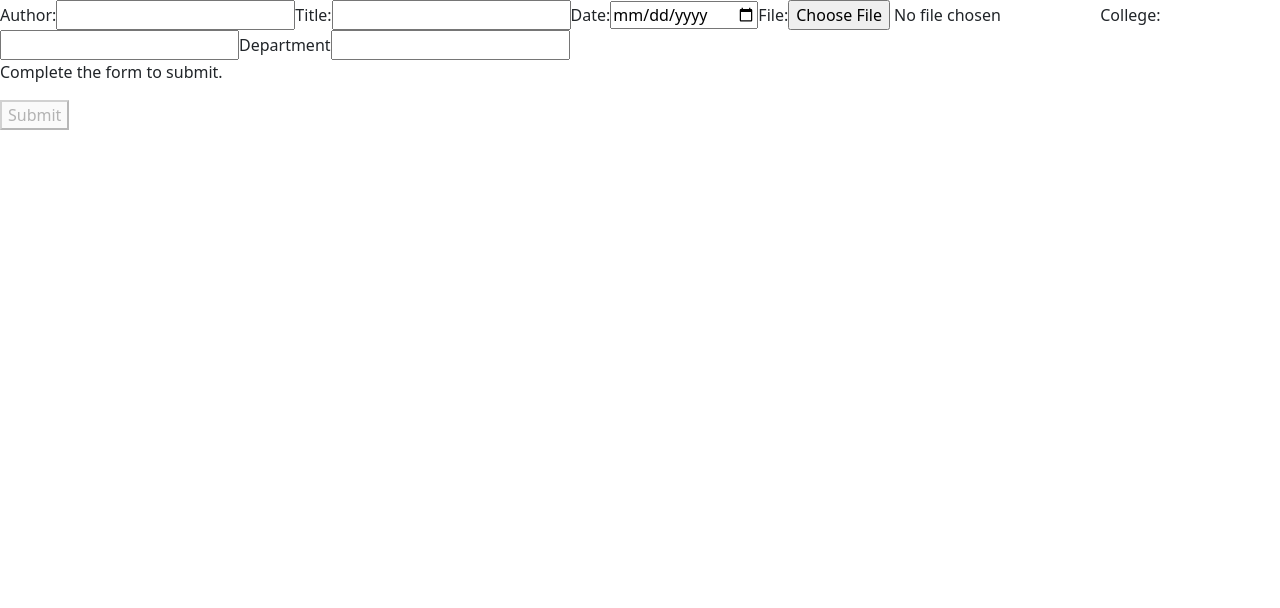
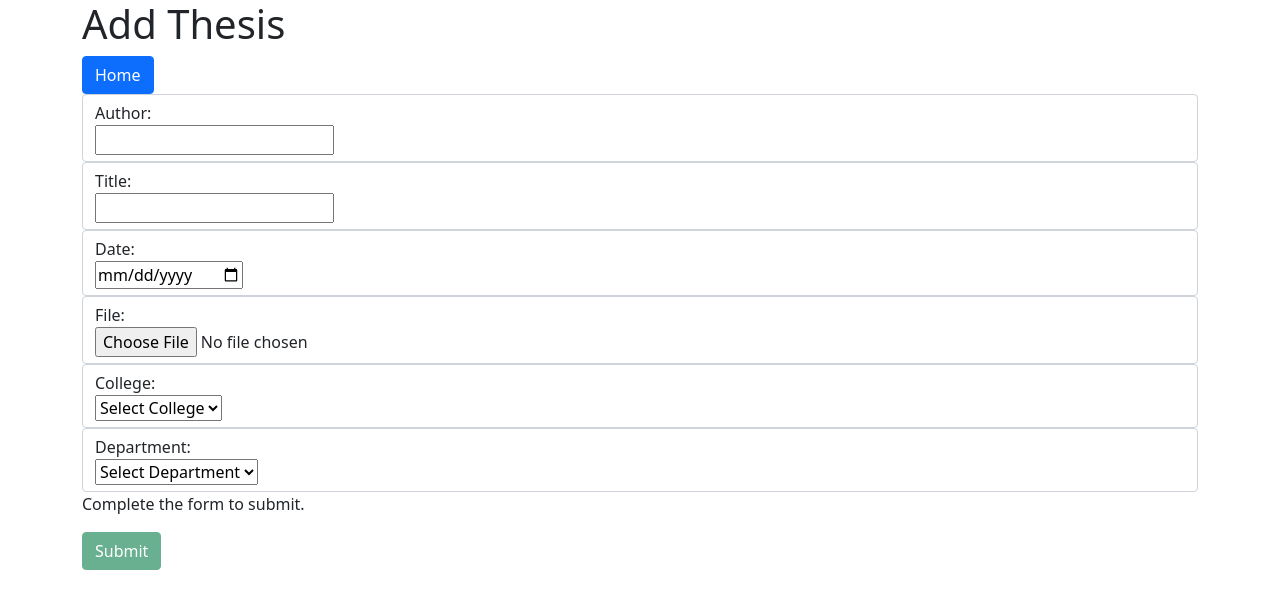
Before and after one commit to christianjaena/MEAN-File-Upload, an Angular app in the folder client/: page /addThesis in a window 1280 px wide. Shown: the top 608 px of the page. Built offline with nearby package versions, Linux system fonts and the light colour scheme.

Commit message:
refactored input form component and switched from ngModel forms to reactive forms

```diff
--- a/client/src/app/components/input-form/input-form.component.html
+++ b/client/src/app/components/input-form/input-form.component.html
@@ -1,8 +1,4 @@
 <!-- <div class="container">
-  <h1>File Upload</h1>
-  <button class="btn btn-primary">
-    <a routerLink="/">Home</a>
-  </button>
   <div class="form-group">
     <div class="form-control">
       <div>
@@ -37,18 +33,6 @@
         <label for="college">College</label>
       </div>
       <div>
-        <select
-          name="college"
-          id="college"
-          [(ngModel)]="college"
-          (change)="onCollegeSelected()"
-		  required
-        >
-          <option value="" disabled selected>Select College</option>
-          <option *ngFor="let college of colleges" value="{{ college }}">
-            {{ college }}
-          </option>
-        </select>
       </div>
     </div>
     <div class="form-control">
@@ -56,15 +40,6 @@
         <label for="department">Department</label>
       </div>
       <div>
-        <select name="department" id="department" [(ngModel)]="department" required>
-          <option value="" disabled selected>Select Department</option>
-          <option
-            *ngFor="let department of departments"
-            value="{{ department }}"
-          >
-            {{ department }}
-          </option>
-        </select>
       </div>
     </div>
     <div class="form-control">
@@ -94,24 +69,86 @@
   </div>
 </div> -->
 
-<form [formGroup]="documentForm" (ngSubmit)="onSubmit()">
+<div class="container">
+  <h1>Add Thesis</h1>
+  <button class="btn btn-primary">
+    <a routerLink="/">Home</a>
+  </button>
+  <form class="form-group" [formGroup]="documentForm" (ngSubmit)="onSubmit()">
+    <div class="form-control">
       <label for="author">Author: </label>
+      <div>
         <input id="author" type="text" formControlName="author" />
+      </div>
+    </div>
+    <div class="form-control">
       <label for="title">Title: </label>
+      <div>
         <input id="title" type="text" formControlName="title" />
+      </div>
+    </div>
+    <div class="form-control">
       <label for="date">Date: </label>
+      <div>
         <input id="date" type="date" formControlName="date" />
+      </div>
+    </div>
+    <div class="form-control">
       <label for="file">File: </label>
+      <div>
         <input
           id="file"
           type="file"
           formControlName="file"
           (change)="onFileChange($event)"
         />
+      </div>
+    </div>
+    <div class="form-control">
       <label for="college">College: </label>
-  <input id="college" type="text" formControlName="college" />
-  <label for="department">Department </label>
-  <input id="department" type="text" formControlName="department" />
-  <p>Complete the form to submit.</p>
-  <button type="submit" [disabled]="!documentForm.valid">Submit</button>
+      <div>
+        <select
+          name="college"
+          id="college"
+          formControlName="college"
+          (change)="onCollegeSelected()"
+          required
+        >
+          <option value="" disabled selected>Select College</option>
+          <option *ngFor="let college of colleges" value="{{ college }}">
+            {{ college }}
+          </option>
+        </select>
+      </div>
+    </div>
+    <div class="form-control">
+      <label for="department">Department: </label>
+      <div>
+        <select
+          name="department"
+          id="department"
+          formControlName="department"
+          required
+        >
+          <option value="" disabled selected>Select Department</option>
+          <option
+            *ngFor="let department of departments"
+            value="{{ department }}"
+          >
+            {{ department }}
+          </option>
+        </select>
+      </div>
+    </div>
+    <p *ngIf="!documentForm.valid">Complete the form to submit.</p>
+    <div>
+      <button
+        class="btn btn-success"
+        type="submit"
+        [disabled]="!documentForm.valid"
+      >
+        Submit
+      </button>
+    </div>
   </form>
+</div>
--- a/client/src/app/components/input-form/input-form.component.ts
+++ b/client/src/app/components/input-form/input-form.component.ts
@@ -1,5 +1,5 @@
 import { DocumentService } from '../../services/document.service';
-import { Component } from '@angular/core';
+import { Component, OnInit } from '@angular/core';
 import { Location } from '@angular/common';
 import Colleges from './Colleges';
 import { FormControl, FormGroup, Validators } from '@angular/forms';
@@ -9,78 +9,58 @@ import { FormControl, FormGroup, Validators } from '@angular/forms';
   templateUrl: './input-form.component.html',
   styleUrls: ['./input-form.component.css'],
 })
-export class InputFormComponent {
-  author: string;
-  title: string;
-  date: string;
-  selectedFile: File;
-  college: string;
-  department: string;
+export class InputFormComponent implements OnInit {
   colleges: string[];
   departments: string[];
-  isValid: boolean = false;
-
-  documentForm = new FormGroup({
-    author: new FormControl('', [Validators.required]),
-    title: new FormControl('', [Validators.required]),
-    date: new FormControl('', [Validators.required]),
-    file: new FormControl('', [Validators.required]),
-    college: new FormControl('', [Validators.required]),
-    department: new FormControl('', [Validators.required]),
-  });
+  documentForm!: FormGroup;
 
   constructor(
     private documentService: DocumentService,
     private location: Location
   ) {
-    this.author = '';
-    this.title = '';
-    this.date = '';
-    this.selectedFile = {} as File;
-    this.college = '';
-    this.department = '';
     this.colleges = Object.keys(Colleges);
     this.departments = [];
   }
 
-  onFileSelected(event: any) {
-    this.selectedFile = <File>event.target.files[0];
+  ngOnInit() {
+    this.documentForm = new FormGroup({
+      author: new FormControl('', [Validators.required]),
+      title: new FormControl('', [Validators.required]),
+      date: new FormControl('', [Validators.required]),
+      file: new FormControl('', [Validators.required]),
+      college: new FormControl('', [Validators.required]),
+      department: new FormControl('', [Validators.required]),
+    });
+  }
+
+  get author() {
+    return this.documentForm.get('author')!;
+  }
+
+  get title() {
+    return this.documentForm.get('title')!;
+  }
+
+  get date() {
+    return this.documentForm.get('date')!;
+  }
+
+  get file() {
+    return this.documentForm.get('file')!;
+  }
+
+  get college() {
+    return this.documentForm.get('college')!;
+  }
+
+  get department() {
+    return this.documentForm.get('department')!;
   }
 
   onCollegeSelected() {
-    if (this.college !== '') {
-      this.departments = Colleges[this.college];
+    if (this.college.value !== '') {
+      this.departments = Colleges[this.college.value];
     }
-  }
-
-  onUpload() {
-    const formInput = new FormData();
-    formInput.append('author', this.author);
-    formInput.append('title', this.title);
-    formInput.append('date', this.date);
-    formInput.append('college', this.college);
-    formInput.append('department', this.department);
-    formInput.append(
-      'file',
-      this.selectedFile,
-      `${this.date}${this.author}${this.selectedFile.name}`.trim()
-    );
-
-    this.documentService.uploadDocument(formInput).subscribe();
-    this.clearInput();
-  }
-
-  clearInput() {
-    this.author = '';
-    this.title = '';
-    this.date = '';
-    this.college = '';
-    this.selectedFile = {} as File;
-    this.goBack();
-  }
-
-  goBack() {
-    this.location.back();
   }
 
   onFileChange(event: any) {
@@ -94,20 +74,25 @@ export class InputFormComponent {
 
   onSubmit() {
     const formData = new FormData();
-    formData.append('author', this.documentForm.get('author')?.value);
-    formData.append('title', this.documentForm.get('title')?.value);
-    formData.append('college', this.documentForm.get('college')?.value);
-    formData.append('department', this.documentForm.get('department')?.value);
-    formData.append('date', this.documentForm.get('date')?.value);
-    formData.append(
-      'file',
-      this.documentForm.get('file')?.value,
-      `${this.documentForm.get('date')?.value}${
-        this.documentForm.get('author')?.value
-      }${this.documentForm.get('file')?.value.name}`.trim()
-    );
+    const fileName = this.createFileName(this.date, this.author, this.file);
+    formData.append('author', this.author?.value);
+    formData.append('title', this.title?.value);
+    formData.append('college', this.college?.value);
+    formData.append('department', this.department?.value);
+    formData.append('date', this.date?.value);
+    formData.append('file', this.file?.value, fileName);
 
-    this.documentService.uploadDocument(formData).subscribe();
-    this.clearInput();
+    this.documentService.uploadDocument(formData).subscribe(() => {
+      this.documentForm.reset();
+      this.goBack();
+    });
+  }
+
+  createFileName(date: any, author: any, file: any) {
+    return `${date?.value}${author?.value}${file?.value.name}`.trim();
+  }
+
+  goBack() {
+    this.location.back();
   }
 }
```
Lines whose indentation alone changed are shown as unchanged.
